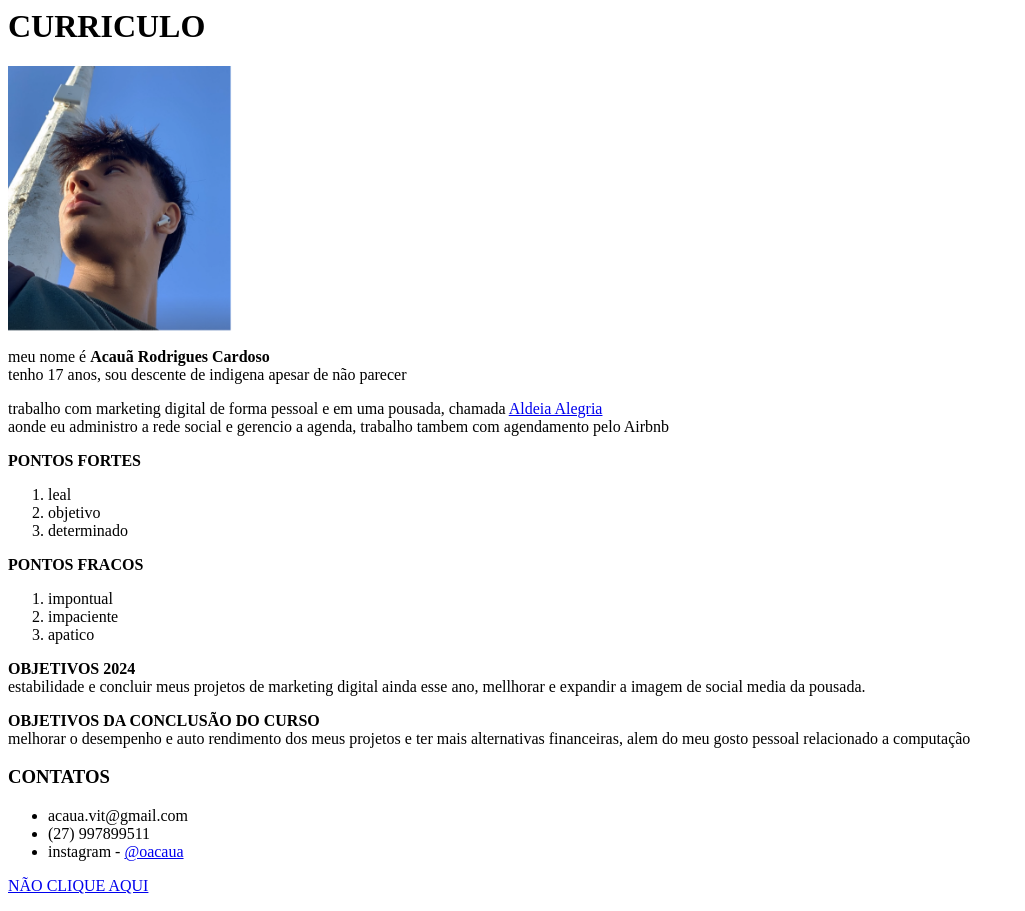
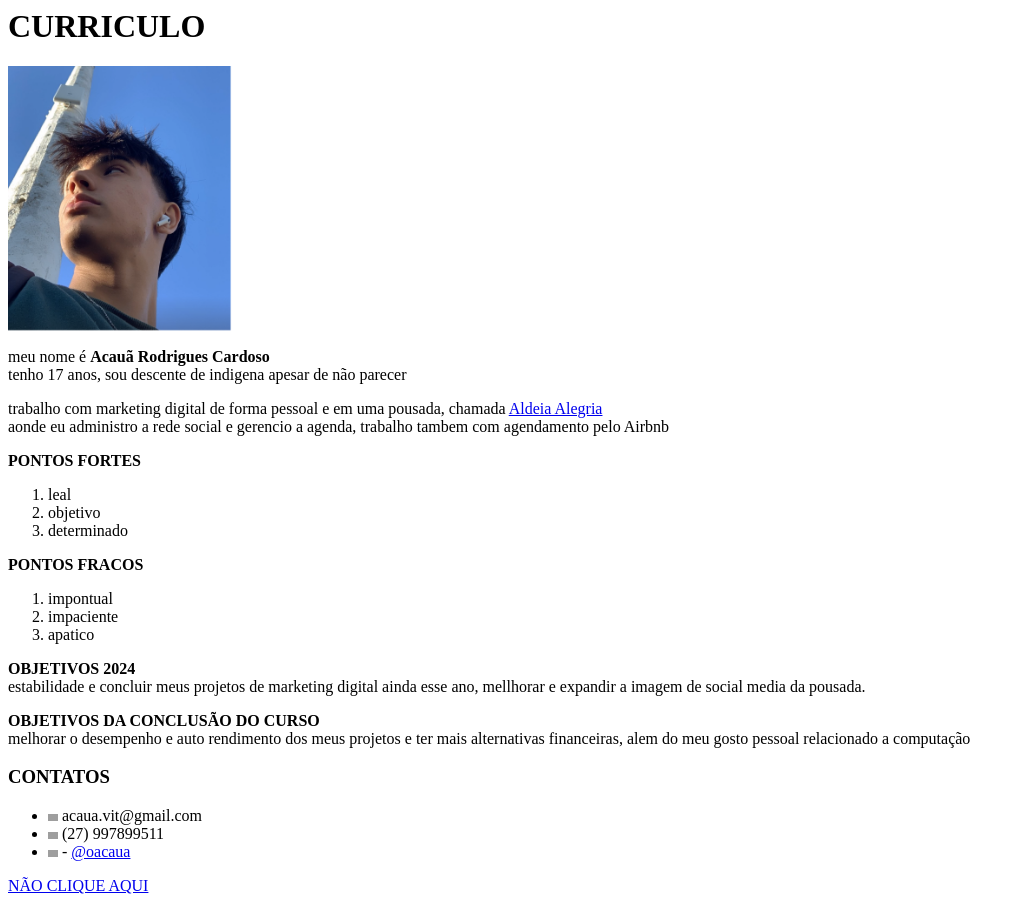
Before and after one commit to oacaua/aula-curriculo-1-, a plain HTML site: page index.html in a window 1280 px wide. Shown: the whole page, without its empty margins (0-1025 px from the left). Drawn offline with Linux system fonts and the light colour scheme; grey boxes are pictures that could not be loaded.

Commit message:
Add files via upload

```diff
--- a/index.html
+++ b/index.html
@@ -66,13 +66,13 @@ CURRICULO
             </h3>
             <ul>
                 <li>
-                  acaua.vit@gmail.com
+                 <img width="10" src="https://upload.wikimedia.org/wikipedia/commons/2/2e/Gmail_2020.png" alt="gmail"> acaua.vit@gmail.com
                 </li>
                 <li>
-                (27) 997899511
+                <img width="10" src="https://cdn-icons-png.flaticon.com/512/126/126341.png" alt="telefone"> (27) 997899511
                 </li>
                 <li>
-                    instagram -
+                    <img width="10" src="https://png.pngtree.com/png-vector/20221018/ourmid/pngtree-instagram-social-platform-icon-png-image_6315976.png" alt=""> -
             <a target="_blank" href="https://www.instagram.com/oacaua/"> @oacaua</a>
                 </li>
             </ul>
```
